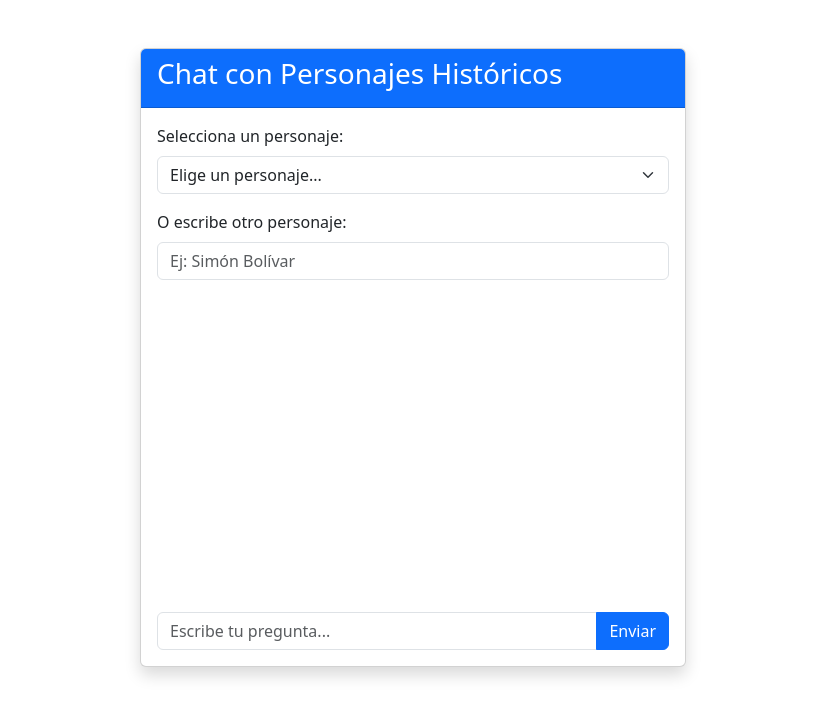
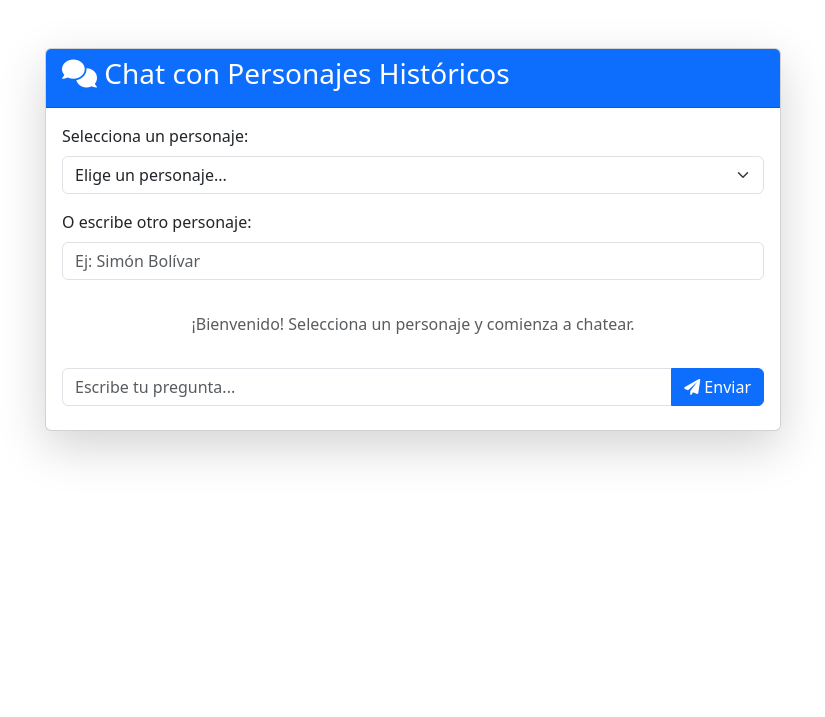
Before and after one commit to student-forever-01/histoChatGemini, a Flask app: page / in a window 1280 px wide. Shown: the top 717 px of the page, without its empty margins (227-1052 px from the left). Run offline with Flask 3, Linux system fonts and the light colour scheme.

Commit message:
Mejora interfaz

```diff
--- a/app.py
+++ b/app.py
@@ -4,7 +4,7 @@ from dotenv import load_dotenv  # Importar la función para cargar variables de
 import os  # Para acceder a las variables de entorno
 
 # Cargar variables de entorno desde .env
-load_dotenv()
+load_dotenv(".env")
 
 app = Flask(__name__)
 
@@ -45,7 +45,7 @@ def ask():
 
     try:
         # Configurar el prompt para que Gemini responda como el personaje
-        prompt = f"Responde la siguiente pregunta como si fueras {personaje}: {pregunta}"
+        prompt = f"Responde la siguiente pregunta como si fueras {personaje}: {pregunta}, prefiero no tan largas y concretas. No uses *, usa espacios."
         client = genai.GenerativeModel("gemini-2.0-flash")
         response = client.generate_content(prompt)
         return jsonify({"respuesta": f"{response.text}"})
--- a/static/styles.css
+++ b/static/styles.css
@@ -4,6 +4,7 @@
     padding: 10px;
     border-radius: 10px;
     max-width: 80%;
+    animation: fadeIn 0.3s ease-in-out;
 }
 
 .user-message {
@@ -23,3 +24,19 @@
     margin: 0;
     line-height: 1.5;
 }
+
+/* Animación para los mensajes */
+@keyframes fadeIn {
+    from { opacity: 0; transform: translateY(10px); }
+    to { opacity: 1; transform: translateY(0); }
+}
+
+/* Mejorar la responsividad */
+@media (max-width: 768px) {
+    .card {
+        margin: 10px;
+    }
+    .chat-message {
+        max-width: 90%;
+    }
+}
--- a/templates/index.html
+++ b/templates/index.html
@@ -6,14 +6,15 @@
     <title>Chat con Personajes Históricos</title>
     <link href="https://cdn.jsdelivr.net/npm/bootstrap@5.3.0/dist/css/bootstrap.min.css" rel="stylesheet">
     <link rel="stylesheet" href="{{ url_for('static', filename='styles.css') }}">
+    <link rel="stylesheet" href="https://cdnjs.cloudflare.com/ajax/libs/font-awesome/6.0.0/css/all.min.css">
 </head>
 <body>
     <div class="container mt-5">
         <div class="row justify-content-center">
-            <div class="col-md-6">
-                <div class="card shadow">
+            <div class="col-md-8">
+                <div class="card shadow-lg">
                     <div class="card-header bg-primary text-white">
-                        <h3 class="card-title">Chat con Personajes Históricos</h3>
+                        <h3 class="card-title"><i class="fas fa-comments"></i> Chat con Personajes Históricos</h3>
                     </div>
                     <div class="card-body">
                         <div class="mb-3">
@@ -29,13 +30,16 @@
                             <label for="otro-personaje" class="form-label">O escribe otro personaje:</label>
                             <input type="text" id="otro-personaje" class="form-control" placeholder="Ej: Simón Bolívar">
                         </div>
-                        <div id="chat-box" class="mb-3" style="height: 300px; overflow-y: auto;">
-                            <!-- Mensajes del chat aparecerán aquí -->
+                        <div id="chat-box" class="mb-3">
+                            <div class="text-center text-muted py-3">¡Bienvenido! Selecciona un personaje y comienza a chatear.</div>
                         </div>
                         <div class="input-group">
                             <input type="text" id="pregunta" class="form-control" placeholder="Escribe tu pregunta...">
-                            <button id="enviar" class="btn btn-primary">Enviar</button>
+                            <button id="enviar" class="btn btn-primary">
+                                <i class="fas fa-paper-plane"></i> Enviar
+                            </button>
                         </div>
+                        <div id="error-message" class="text-danger mt-2"></div>
                     </div>
                 </div>
             </div>
@@ -44,24 +48,33 @@
 
     <script src="https://cdn.jsdelivr.net/npm/bootstrap@5.3.0/dist/js/bootstrap.bundle.min.js"></script>
     <script>
-        document.getElementById("enviar").addEventListener("click", function () {
+        document.getElementById("enviar").addEventListener("click", async function () {
             const pregunta = document.getElementById("pregunta").value;
             const personajeSelect = document.getElementById("personaje").value;
             const otroPersonaje = document.getElementById("otro-personaje").value;
             const chatBox = document.getElementById("chat-box");
+            const errorMessage = document.getElementById("error-message");
 
             // Validar que se haya seleccionado o escrito un personaje
             const personaje = otroPersonaje.trim() || personajeSelect;
             if (!personaje) {
-                alert("Debes seleccionar o escribir un personaje.");
+                errorMessage.textContent = "Debes seleccionar o escribir un personaje.";
                 return;
             }
 
             // Validar que la pregunta no esté vacía
             if (!pregunta.trim()) {
-                alert("Debes escribir una pregunta.");
+                errorMessage.textContent = "Debes escribir una pregunta.";
                 return;
             }
+
+            // Limpiar mensajes de error
+            errorMessage.textContent = "";
+
+            // Deshabilitar el botón de enviar
+            const botonEnviar = document.getElementById("enviar");
+            botonEnviar.disabled = true;
+            botonEnviar.innerHTML = '<i class="fas fa-spinner fa-spin"></i> Enviando...';
 
             // Agregar la pregunta al chat
             chatBox.innerHTML += `
@@ -71,14 +84,15 @@
                 </div>
             `;
 
-            // Enviar la pregunta y el personaje al servidor
-            fetch("/ask", {
-                method: "POST",
-                headers: { "Content-Type": "application/json" },
-                body: JSON.stringify({ pregunta: pregunta, personaje: personaje })
-            })
-            .then(response => response.json())
-            .then(data => {
+            try {
+                // Enviar la pregunta y el personaje al servidor
+                const response = await fetch("/ask", {
+                    method: "POST",
+                    headers: { "Content-Type": "application/json" },
+                    body: JSON.stringify({ pregunta: pregunta, personaje: personaje })
+                });
+                const data = await response.json();
+
                 // Formatear la respuesta con HTML
                 const respuestaFormateada = data.respuesta
                     .split("\n") // Dividir el texto en líneas
@@ -93,8 +107,14 @@
                     </div>
                 `;
                 chatBox.scrollTop = chatBox.scrollHeight; // Auto-scroll
-            })
-            .catch(error => console.error("Error:", error));
+            } catch (error) {
+                console.error("Error:", error);
+                errorMessage.textContent = "Hubo un error al procesar tu pregunta. Inténtalo de nuevo.";
+            } finally {
+                // Habilitar el botón de enviar
+                botonEnviar.disabled = false;
+                botonEnviar.innerHTML = '<i class="fas fa-paper-plane"></i> Enviar';
+            }
 
             // Limpiar los inputs
             document.getElementById("pregunta").value = "";
```
